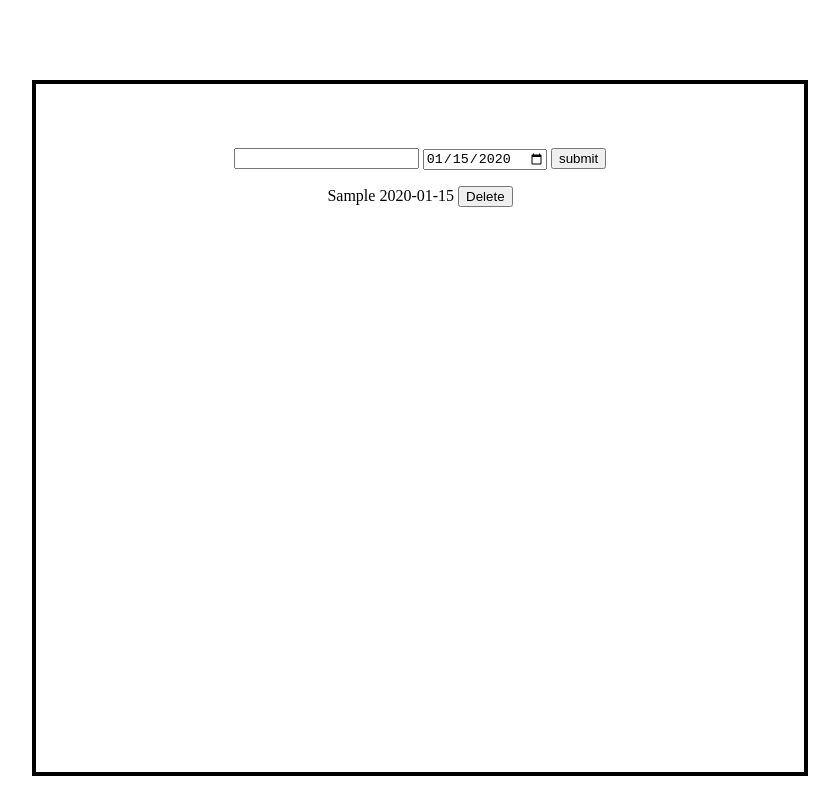
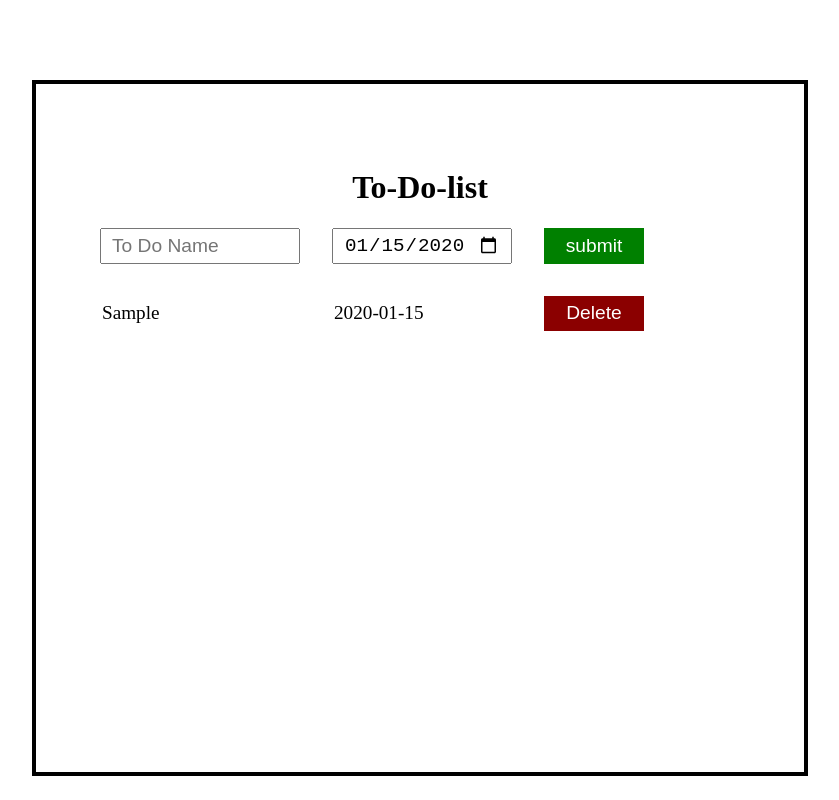
Before and after one commit to Subarna704/To-Do-List, a plain HTML site: page To-Do-Lisst.html in a window 1280 px wide. Both pictures are taken after typing "Sample", "2020-01-15" into the empty fields and a click on the button "submit". Shown: the whole page, without its empty margins (208-1047 px from the left). Drawn offline with Linux system fonts and the light colour scheme.

Commit message:
CSS Applied

```diff
--- a/To-Do-Lisst.html
+++ b/To-Do-Lisst.html
@@ -8,15 +8,20 @@
 </head>
 <body>
     <div class="box">
-    <input class="list" onkeydown="
-            if(event.key === 'Enter'){
-                addlist();
-            };
-    ">
-    <input type="date" class="date">
-    <button class="btn" >submit</button>
-    <div class="work-list"></div>
-</div>
+        <h1>To-Do-list</h1>
+        <div class="input-grid">
+            <input class="list input-list" onkeydown="
+                if(event.key === 'Enter'){
+                    addlist();
+                };
+            "
+            placeholder="To Do Name"
+            >
+            <input type="date" class="date input-list">
+            <button class="btn btn-css" >submit</button>
+        </div>
+        <div class="work-list list-grid"></div>
+    </div>
 
     <script src="To-Do-List.js"></script>
 </body>
--- a/To-Do-List.js
+++ b/To-Do-List.js
@@ -17,13 +17,12 @@ const showlist = () => {
         const {duedate} = newArrayobject;
 
         code += `
-        <p>
-        ${name} ${duedate}
-          <button onclick="
+        <div class="list-css">${name}</div>
+        <div class="list-css">${duedate}</div>
+        <button class="delete-css"onclick="
             myArray.splice(${i}, 1);
             showlist();
-          ">Delete</button>
-        </p>
+        ">Delete</button>
         `;
     }
     msg.innerHTML = code;
--- a/To-Do-list.css
+++ b/To-Do-list.css
@@ -2,9 +2,57 @@
     border: 4px solid black;
     height: 70vh;
     width: 50vw;
-    text-align: center;
+
     position: absolute;
     top: 5rem;
     left: 15rem;
     padding: 4rem ;
     }
+
+    h1{
+        text-align: center;
+    }
+
+
+    .input-grid,
+    .list-grid{
+        display: grid;
+        grid-template-columns: 200px 180px 100px;
+        column-gap:2rem;
+        row-gap: 1rem;
+        align-items: center;
+    }
+
+    .input-grid{
+        margin-bottom: 2rem;
+        align-items: stretch;
+    }
+    .input-list{
+        font-size: 1.2rem;
+        padding: 4px 10px ;
+
+
+    }
+
+    .btn-css{
+        background-color: green;
+        border: none;
+        color: white;
+        font-size: 1.2rem;
+        cursor: pointer;
+
+    }
+
+    .list-css{
+        font-size: 1.2rem;
+        margin-left: 2px;
+    }
+
+    .delete-css{
+        background-color: darkred;
+        border: none;
+        color: white;
+        font-size: 1.2rem;
+        padding: 0.4rem;
+        cursor: pointer;
+        }
```
